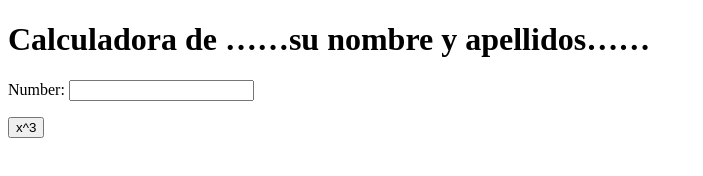
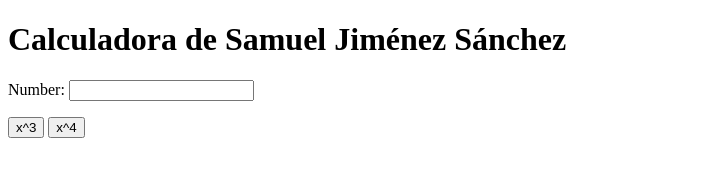
Before and after one commit to samueljs2006/my_calculator_002, a plain HTML site: page index.html in a window 1280 px wide. Shown: the whole page, without its empty margins (0-703 px from the left). Drawn offline with Linux system fonts and the light colour scheme.

Commit message:
x^4 button

```diff
--- a/index.html
+++ b/index.html
@@ -5,17 +5,22 @@
         <meta charset="utf-8">
     </head>
     <body>
-        <h1>Calculadora de ……su nombre y apellidos……</h1>
+        <h1>Calculadora de Samuel Jiménez Sánchez</h1>
         Number:
         <input type="text" id="n1">
         <p>
             <button onclick="cube()"> x^3 </button>
+            <button onclick="power_4()"> x^4</button>
         </p>
         <script type="text/javascript">
             function cube() {
                 var num = document.getElementById("n1");
                 num.value = Math.pow(num.value, 3);
             }
+            function power_4() {
+                var num = document.getElementById("n1");
+                num.value = Math.pow(num.value, 4);
+            }
         </script>
     </body>
 </html>
```
